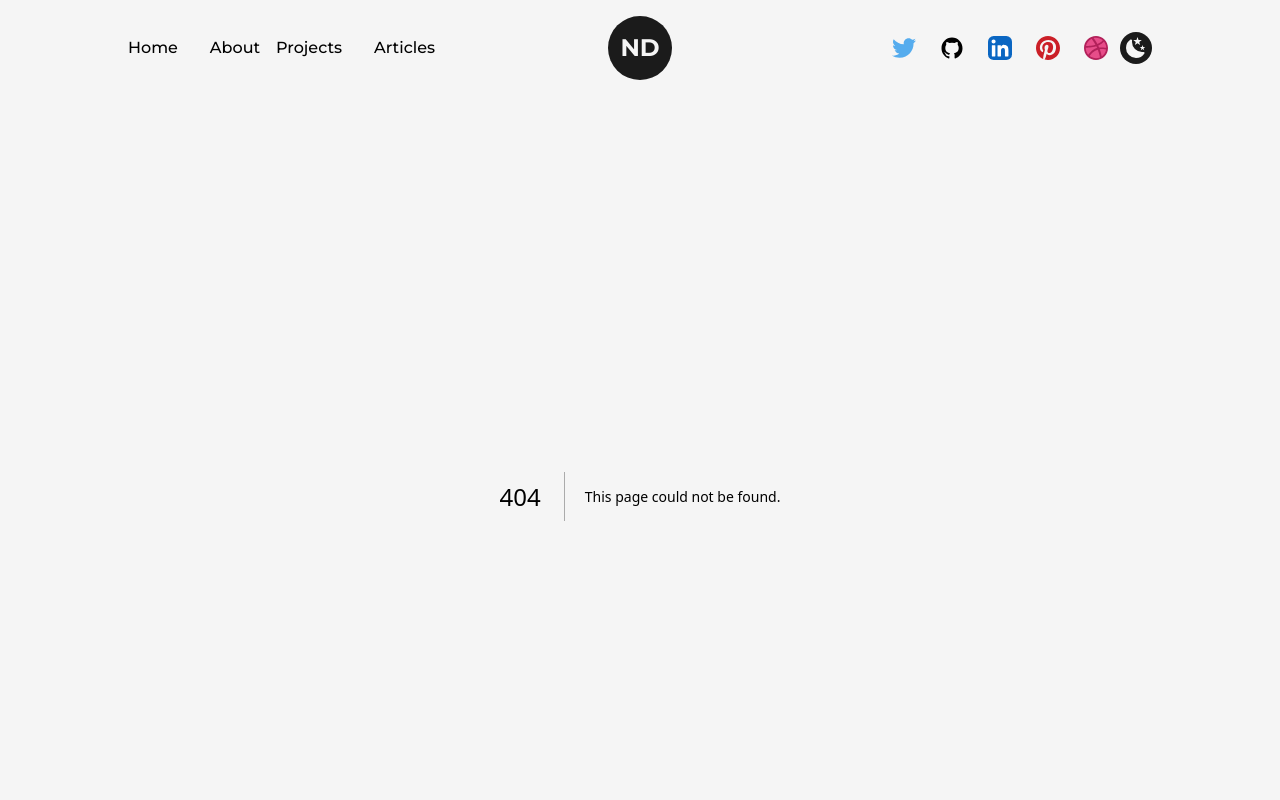
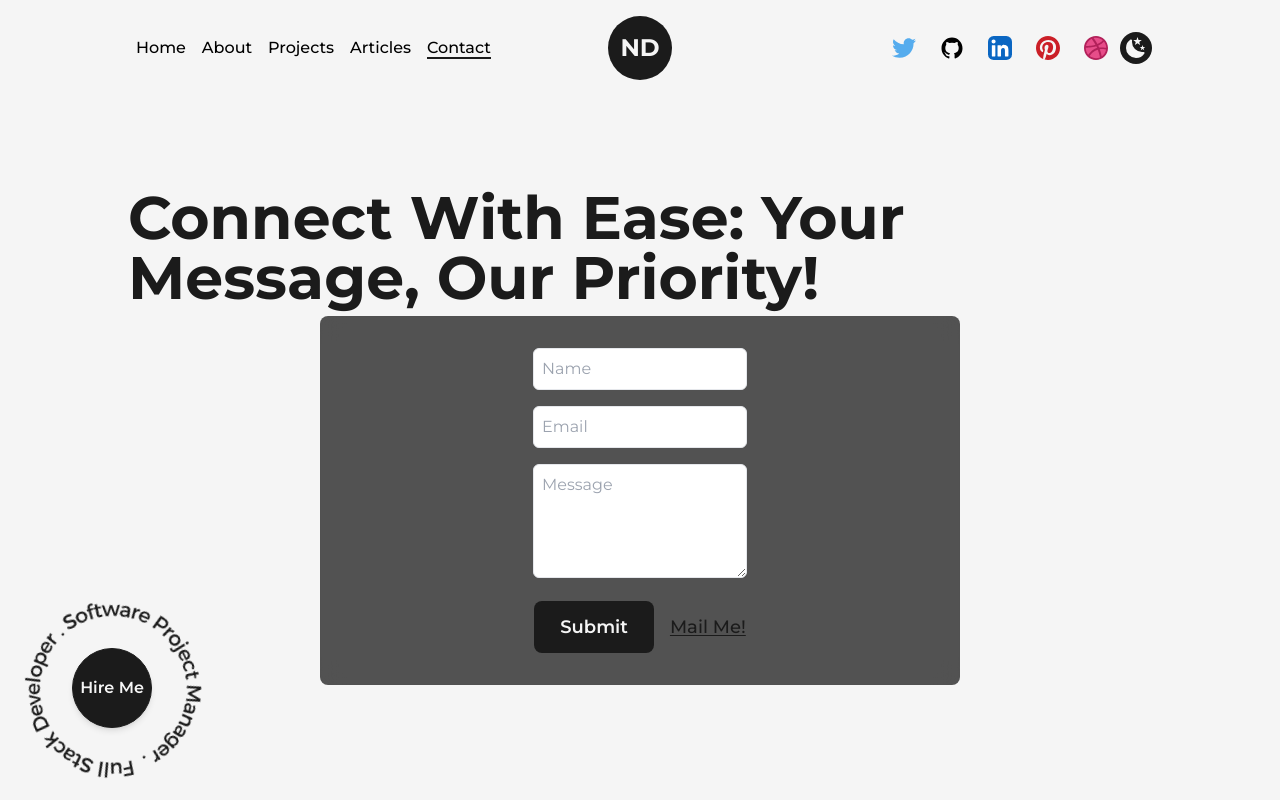
Before and after one commit to Metaverse-Nabeel/portfolio_next_JS, a Next.js app: page /contact in a window 1280 px wide. Before the commit this address had no page. Shown: the top 800 px of the page. Built offline with nearby package versions, Linux system fonts and the light colour scheme.

Commit message:
Contact form added to the website

```diff
--- a/src/components/NavBar.jsx
+++ b/src/components/NavBar.jsx
@@ -88,10 +88,11 @@ const NavBar = () => {
 
       <div className="w-full flex justify-between items-center lg:hidden">
         <nav>
-          <CustomLink href="/" title="Home" className="mr-4" />
-          <CustomLink href="/about" title="About" className="mx-4" />
-          <CustomLink href="/projects" title="Projects" className="mr-4" />
-          <CustomLink href="/articles" title="Articles" className="ml-4" />
+          <CustomLink href="/" title="Home" className="mx-2" />
+          <CustomLink href="/about" title="About" className="mx-2" />
+          <CustomLink href="/projects" title="Projects" className="mx-2" />
+          <CustomLink href="/articles" title="Articles" className="mx-2" />
+          <CustomLink href="/contact" title="Contact" className="mx-2" />
         </nav>
         <nav className="flex items-center justify-center flex-wrap ">
           <motion.a
@@ -188,6 +189,12 @@ const NavBar = () => {
               className=""
               toggle={handleClick}
             />
+            <MobileLink
+              href="/contact"
+              title="Contact"
+              className=""
+              toggle={handleClick}
+            />
           </nav>
           <nav className="flex items-center justify-center flex-wrap mt-2">
             <motion.a
--- /dev/null
+++ b/src/pages/contact.js
@@ -0,0 +1,114 @@
+import Layout from "@/components/Layout";
+import Head from "next/head";
+import Image from "next/image";
+import profilePic from "../../public/images/profile/developer-pic-1.png";
+import AnimatedText from "@/components/AnimatedText";
+import Link from "next/link";
+import { LinkArrow } from "@/components/Icons";
+import HireMe from "@/components/HireMe";
+import lightBulb from "../../public/images/svgs/miscellaneous_icons_1.svg";
+import TransitionEffect from "@/components/TransitionEffect";
+import React, { useState } from "react";
+
+const Contact = () => {
+  const [formData, setFormData] = useState({
+    name: "",
+    email: "",
+    message: "",
+  });
+
+  const handleChange = (e) => {
+    const { name, value } = e.target;
+    setFormData({ ...formData, [name]: value });
+  };
+
+  const handleSubmit = (e) => {
+    e.preventDefault();
+    // Add logic to handle form submission (e.g., send data to server)
+    console.log("Form submitted:", formData);
+  };
+
+  return (
+    <>
+      <Head>
+        <title>Nabeel Digital | Contact</title>
+        <meta
+          name="description"
+          content="This is the contact page for the Nabeel Digital Portfolio website"
+        />
+      </Head>
+      <TransitionEffect />
+      <main className="flex items-center text-dark w-full min-h-screen">
+        <Layout className="pt-0 md:pt-16 sm:pt-8">
+          <div className="flex items-center justify-between w-full lg:flex-col">
+            <div className="w-full flex flex-col items-center self-center text-center">
+              <AnimatedText
+                text="Connect with Ease: Your Message, Our Priority!"
+                className="!text-6xl !text-left xl:!text-5xl lg:!text-center lg:!text-6xl md:!text-5xl sm:!text-3xl"
+              />
+              <div className="min-w-[50vw] flex flex-col justify-between z-30 items-center rounded-lg backdrop-blur-md py-8 bg-dark/75 dark:bg-light/50">
+                <form
+                  action="https://formsubmit.co/47096d9f8e8dd2de1103fcd59ad1fb6c"
+                  className="max-w-md"
+                  method="POST"
+                >
+                  <div className="mb-4">
+                    <input
+                      type="text"
+                      name="name"
+                      placeholder="Name"
+                      value={formData.name}
+                      onChange={handleChange}
+                      required
+                      className="w-full p-2 border rounded-md text-dark"
+                    />
+                  </div>
+                  <div className="mb-4">
+                    <input
+                      type="email"
+                      name="email"
+                      placeholder="Email"
+                      value={formData.email}
+                      onChange={handleChange}
+                      required
+                      className="w-full p-2 border rounded-md text-dark"
+                    />
+                  </div>
+                  <div className="mb-4">
+                    <textarea
+                      name="message"
+                      placeholder="Message"
+                      value={formData.message}
+                      onChange={handleChange}
+                      required
+                      rows="4"
+                      className="w-full p-2 border rounded-md text-dark"
+                    />
+                  </div>
+                  <div className="flex flex-wrap md:flex-col md:gap-2 items-center justify-center mt-2 lg:self-center">
+                    <button
+                      type="submit"
+                      className="flex items-center justify-center bg-dark text-light p-2.5 px-6 rounded-lg text-lg font-semibold hover:bg-light hover:text-dark border-2 border-solid border-transparent hover:border-dark dark:border-light md:p-2 md:px-4 md:text-base"
+                    >
+                      Submit
+                    </button>
+                    <Link
+                      href="mailto:nabeelahmed3129@gmail.com"
+                      target={"_blank"}
+                      className="ml-4 text-lg font-medium capitalize text-dark underline underline-offset-2 dark:text-light md:text-base md:m-0"
+                    >
+                      Mail Me!
+                    </Link>
+                  </div>
+                </form>
+              </div>
+            </div>
+          </div>
+        </Layout>
+        <HireMe />
+      </main>
+    </>
+  );
+};
+
+export default Contact;
```
